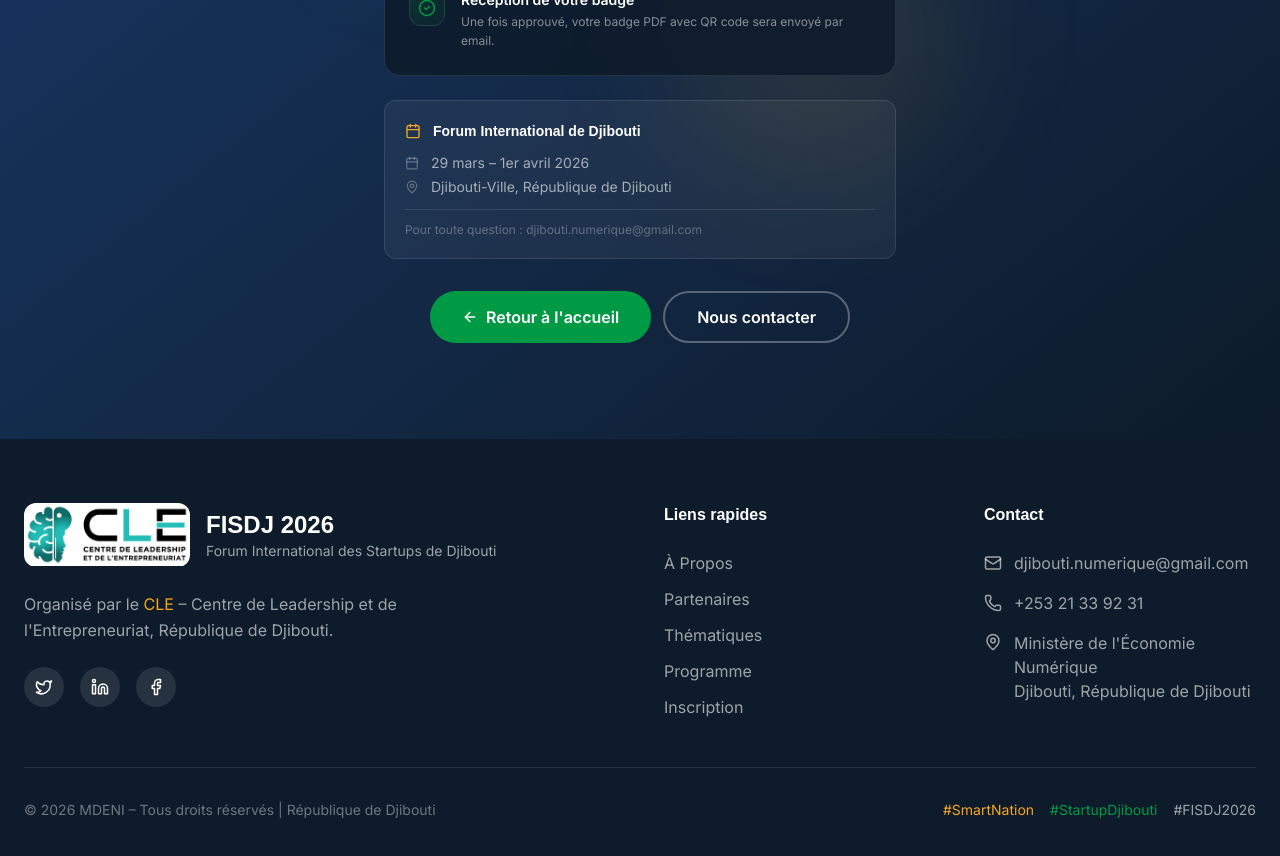
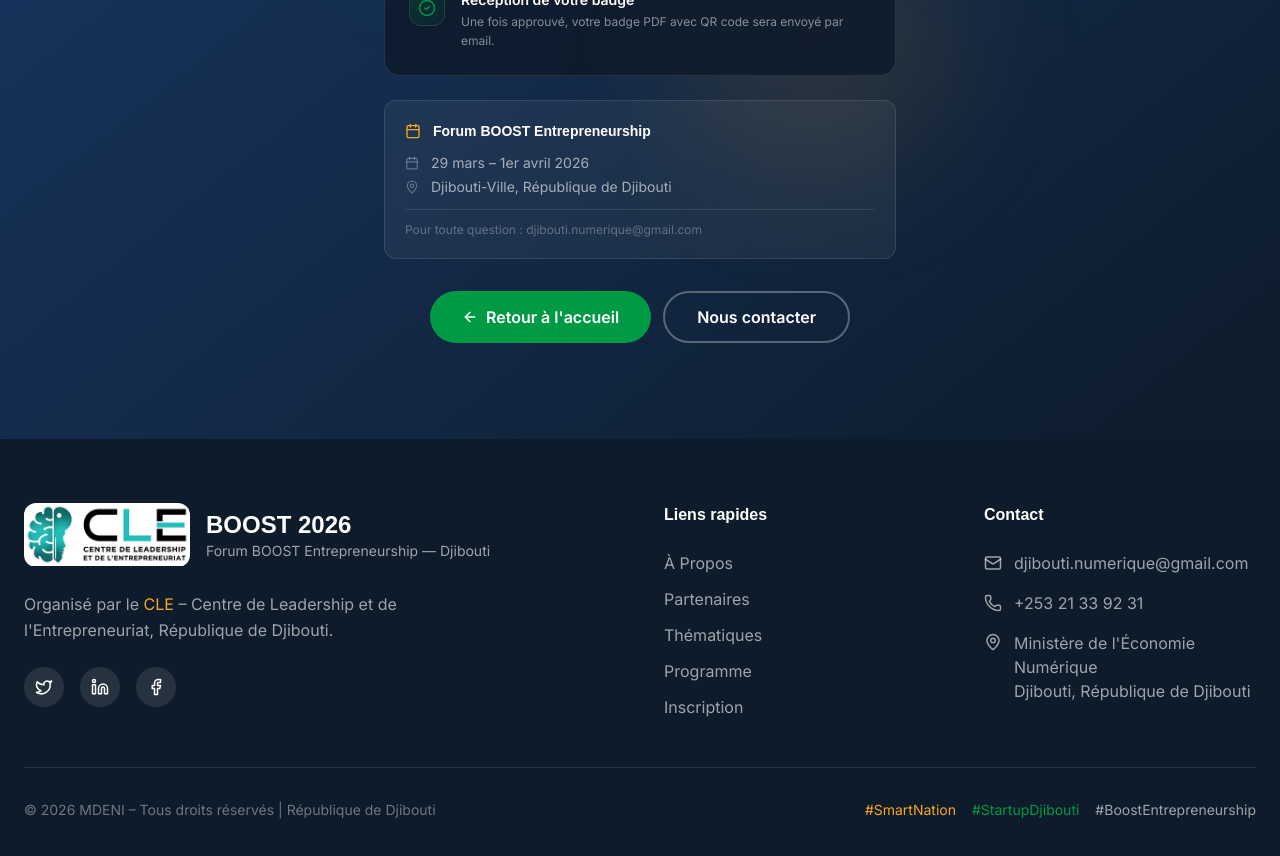
Before and after one commit to Aliteknosure/Forum-djibouti, a Next.js app: page /confirmation in a window 1280 px wide. Shown: the part 600-1456 px from the top of the page. Built offline with nearby package versions, Linux system fonts and the light colour scheme.

Commit message:
fix: remplace tous les anciens noms Forum International/FISDJ par Forum BOOST Entrepreneurship

```diff
--- a/src/app/(public)/confirmation/page.tsx
+++ b/src/app/(public)/confirmation/page.tsx
@@ -70,7 +70,7 @@
           </h1>
           <p className="text-white/60 text-base leading-relaxed">
             Merci pour votre inscription au{" "}
-            <span className="text-djibouti-gold font-semibold">Forum International des Startups de Djibouti 2026</span>.
+            <span className="text-djibouti-gold font-semibold">Forum BOOST Entrepreneurship 2026</span>.
             Vous allez recevoir un email de confirmation dans les prochaines minutes.
           </p>
         </motion.div>
@@ -115,7 +115,7 @@
         >
           <div className="flex items-center gap-3 mb-3">
             <Calendar size={16} className="text-djibouti-gold" />
-            <span className="font-heading font-semibold text-white text-sm">Forum International de Djibouti</span>
+            <span className="font-heading font-semibold text-white text-sm">Forum BOOST Entrepreneurship</span>
           </div>
           <div className="flex items-center gap-3 text-white/60 text-sm mb-1">
             <Calendar size={14} className="text-white/30" />
--- a/src/app/(public)/register/page.tsx
+++ b/src/app/(public)/register/page.tsx
@@ -3,7 +3,7 @@
 
 export const metadata = {
   title: 'Inscription',
-  description: 'Inscrivez-vous au Forum International de Djibouti 2026.',
+  description: 'Inscrivez-vous au Forum BOOST Entrepreneurship 2026.',
 }
 
 export default function RegisterPage() {
@@ -24,7 +24,7 @@
           Réservez votre place
         </h1>
         <p className="text-white/60 max-w-lg mx-auto text-sm sm:text-base">
-          Rejoignez 500+ décideurs, entrepreneurs et innovateurs au Forum International de Djibouti 2026.
+          Rejoignez 500+ décideurs, entrepreneurs et innovateurs au Forum BOOST Entrepreneurship 2026.
         </p>
         <div className="flex flex-wrap items-center justify-center gap-4 sm:gap-6 mt-6">
           <div className="flex items-center gap-2 text-white/70 text-sm">
--- a/src/app/admin/login/page.tsx
+++ b/src/app/admin/login/page.tsx
@@ -72,7 +72,7 @@
             <Lock size={24} color="#060f1f" />
           </div>
           <h1 className="font-bold text-xl" style={{ color: '#0a1932' }}>Espace Admin</h1>
-          <p className="text-gray-500 text-sm mt-1">Forum International de Djibouti</p>
+          <p className="text-gray-500 text-sm mt-1">Forum BOOST Entrepreneurship</p>
         </div>
 
         <form onSubmit={handleSubmit} className="space-y-4">
--- a/src/app/api/og/route.tsx
+++ b/src/app/api/og/route.tsx
@@ -58,10 +58,10 @@
                 fontSize: '13px', fontWeight: 800, letterSpacing: '3px',
                 textTransform: 'uppercase', color: '#F5A623',
               }}>
-                FORUM INTERNATIONAL DES STARTUPS
+                FORUM BOOST ENTREPRENEURSHIP
               </div>
               <div style={{ fontSize: '26px', fontWeight: 900, color: '#ffffff', marginTop: '4px' }}>
-                DE DJIBOUTI 2026
+                DJIBOUTI 2026
               </div>
             </div>
             {/* Badge type */}
@@ -104,7 +104,7 @@
             </div>
             {/* Hashtags */}
             <div style={{ display: 'flex', gap: '10px' }}>
-              {['#FISDJ2026', '#StartupDjibouti'].map((tag) => (
+              {['#BoostEntrepreneurship', '#StartupDjibouti'].map((tag) => (
                 <div key={tag} style={{
                   background: 'rgba(255,255,255,0.08)', border: '1px solid rgba(255,255,255,0.15)',
                   borderRadius: '20px', padding: '6px 14px',
--- a/src/app/share/[token]/ShareButtons.tsx
+++ b/src/app/share/[token]/ShareButtons.tsx
@@ -4,37 +4,37 @@
 import { Linkedin, Twitter, Share2, Check, Copy } from 'lucide-react'
 
 const LINKEDIN_POSTS: Record<string, string> = {
-  visitor: `🚀 Je serai au Forum International des Startups de Djibouti 2026 !
+  visitor: `🚀 Je serai au Forum BOOST Entrepreneurship 2026 !
 
 📅 Le 29 Mars – 1er Avril 2026 à Djibouti-Ville
 🌍 Un événement historique pour l'entrepreneuriat en Afrique de l'Est
 
 Au programme : 120 MSMEs exposantes, panels d'experts et networking de haut niveau !
 
-#FISDJ2026 #StartupDjibouti #SmartNation #Entrepreneuriat #Innovation`,
+#BoostEntrepreneurship #StartupDjibouti #SmartNation #Entrepreneuriat #Innovation`,
 
-  press: `📰 Je couvre le Forum International des Startups de Djibouti 2026 !
+  press: `📰 Je couvre le Forum BOOST Entrepreneurship 2026 !
 
 📅 Le 29 Mars – 1er Avril 2026 à Djibouti-Ville
 🎙️ Un événement majeur pour l'économie djiboutienne
 
-#FISDJ2026 #StartupDjibouti #Presse #Médias #Djibouti`,
+#BoostEntrepreneurship #StartupDjibouti #Presse #Médias #Djibouti`,
 
-  exposant_msme: `🏪 Mon entreprise est officiellement sélectionnée pour exposer au Forum International des Startups de Djibouti 2026 !
+  exposant_msme: `🏪 Mon entreprise est officiellement sélectionnée pour exposer au Forum BOOST Entrepreneurship 2026 !
 
 📅 Le 29 Mars – 1er Avril 2026 à Djibouti-Ville
 🌍 Parmi les 120 MSMEs sélectionnées
 
 Venez découvrir notre stand ! 💪
 
-#FISDJ2026 #MSME #StartupDjibouti #MadeInDjibouti`,
+#BoostEntrepreneurship #MSME #StartupDjibouti #MadeInDjibouti`,
 
-  paneliste: `🎤 Je suis confirmé(e) comme panéliste au Forum International des Startups de Djibouti 2026 !
+  paneliste: `🎤 Je suis confirmé(e) comme panéliste au Forum BOOST Entrepreneurship 2026 !
 
 📅 Le 29 Mars – 1er Avril 2026 à Djibouti-Ville
 💡 Innovation · Financement · Transformation digitale
 
-#FISDJ2026 #StartupDjibouti #Leadership #Conférence`,
+#BoostEntrepreneurship #StartupDjibouti #Leadership #Conférence`,
 }
 
 interface Props {
@@ -53,10 +53,10 @@
   // linkedin.com/feed/update → pré-remplit le texte ET attache l'URL comme aperçu
   const linkedinUrl = `https://www.linkedin.com/feed/?shareActive=true&text=${encodeURIComponent(linkedinText + '\n\n' + shareUrl)}`
 
-  const twitterText = `🚀 Je participe au Forum International des Startups de Djibouti 2026 en tant que ${typeLabel} !\n📅 29 Mars – 1er Avril 2026 • Djibouti-Ville\n#FISDJ2026 #StartupDjibouti`
+  const twitterText = `🚀 Je participe au Forum BOOST Entrepreneurship 2026 en tant que ${typeLabel} !\n📅 29 Mars – 1er Avril 2026 • Djibouti-Ville\n#BoostEntrepreneurship #StartupDjibouti`
   const twitterUrl = `https://twitter.com/intent/tweet?text=${encodeURIComponent(twitterText)}&url=${encodeURIComponent(shareUrl)}`
 
-  const whatsappText = `🚀 Je participe au Forum International des Startups de Djibouti 2026 en tant que ${typeLabel} !\n📅 29 Mars – 1er Avril 2026 • Djibouti-Ville\n\nVoici ma page de participation : ${shareUrl}\n\n#FISDJ2026`
+  const whatsappText = `🚀 Je participe au Forum BOOST Entrepreneurship 2026 en tant que ${typeLabel} !\n📅 29 Mars – 1er Avril 2026 • Djibouti-Ville\n\nVoici ma page de participation : ${shareUrl}\n\n#BoostEntrepreneurship`
   const whatsappUrl = `https://wa.me/?text=${encodeURIComponent(whatsappText)}`
 
   const copyLink = async () => {
@@ -68,8 +68,8 @@
   const nativeShare = () => {
     if (navigator.share) {
       navigator.share({
-        title: `${name} — FISDJ 2026`,
-        text: `Je participe au Forum International des Startups de Djibouti 2026 en tant que ${typeLabel} !`,
+        title: `${name} — Forum BOOST Entrepreneurship 2026`,
+        text: `Je participe au Forum BOOST Entrepreneurship 2026 en tant que ${typeLabel} !`,
         url: shareUrl,
       })
     }
--- a/src/app/share/[token]/page.tsx
+++ b/src/app/share/[token]/page.tsx
@@ -19,14 +19,14 @@
     .single()
 
   if (!data) {
-    return { title: 'FISDJ 2026' }
+    return { title: 'Forum BOOST 2026' }
   }
 
   const typeLabel = PARTICIPANT_TYPE_LABELS[data.participant_type as keyof typeof PARTICIPANT_TYPE_LABELS] || data.participant_type
   const name = `${data.first_name} ${data.last_name}`
   const ogImageUrl = `${APP_URL}/api/og?name=${encodeURIComponent(name)}&type=${data.participant_type}${data.organization ? `&org=${encodeURIComponent(data.organization)}` : ''}`
-  const title = `${name} — ${typeLabel} au FISDJ 2026`
-  const description = `${name} participe au Forum International des Startups de Djibouti 2026 en tant que ${typeLabel}. Le 29 Mars – 1er Avril 2026 à Djibouti-Ville. #FISDJ2026`
+  const title = `${name} — ${typeLabel} au Forum BOOST 2026`
+  const description = `${name} participe au Forum BOOST Entrepreneurship 2026 en tant que ${typeLabel}. Du 29 Mars au 1er Avril 2026 à Djibouti-Ville. #BoostEntrepreneurship`
 
   return {
     title,
@@ -100,7 +100,7 @@
               className="text-sm font-semibold px-4 py-1.5 rounded-full"
               style={{ background: 'rgba(245,166,35,0.15)', color: '#F5A623', border: '1px solid rgba(245,166,35,0.3)' }}
             >
-              {typeLabel} · FISDJ 2026
+              {typeLabel} · Forum BOOST 2026
             </span>
           </div>
 
@@ -122,7 +122,7 @@
             <span>·</span>
             <span>📍 Djibouti-Ville</span>
             <span>·</span>
-            <span>#FISDJ2026</span>
+            <span>#BoostEntrepreneurship</span>
           </div>
         </div>
       </div>
--- a/src/components/layout/Footer.tsx
+++ b/src/components/layout/Footer.tsx
@@ -34,8 +34,8 @@
                 className="h-16 w-auto rounded-xl object-contain flex-shrink-0"
               />
               <div>
-                <span className="font-heading font-bold text-2xl text-white">FISDJ 2026</span>
-                <span className="block text-white/60 text-sm">Forum International des Startups de Djibouti</span>
+                <span className="font-heading font-bold text-2xl text-white">BOOST 2026</span>
+                <span className="block text-white/60 text-sm">Forum BOOST Entrepreneurship — Djibouti</span>
               </div>
             </div>
             <p className="text-white/60 leading-relaxed mb-6 max-w-md">
@@ -132,7 +132,7 @@
           <div className="flex gap-4 text-sm">
             <span className="text-djibouti-gold">#SmartNation</span>
             <span className="text-djibouti-green">#StartupDjibouti</span>
-            <span className="text-white/60">#FISDJ2026</span>
+            <span className="text-white/60">#BoostEntrepreneurship</span>
           </div>
         </div>
       </div>
```
